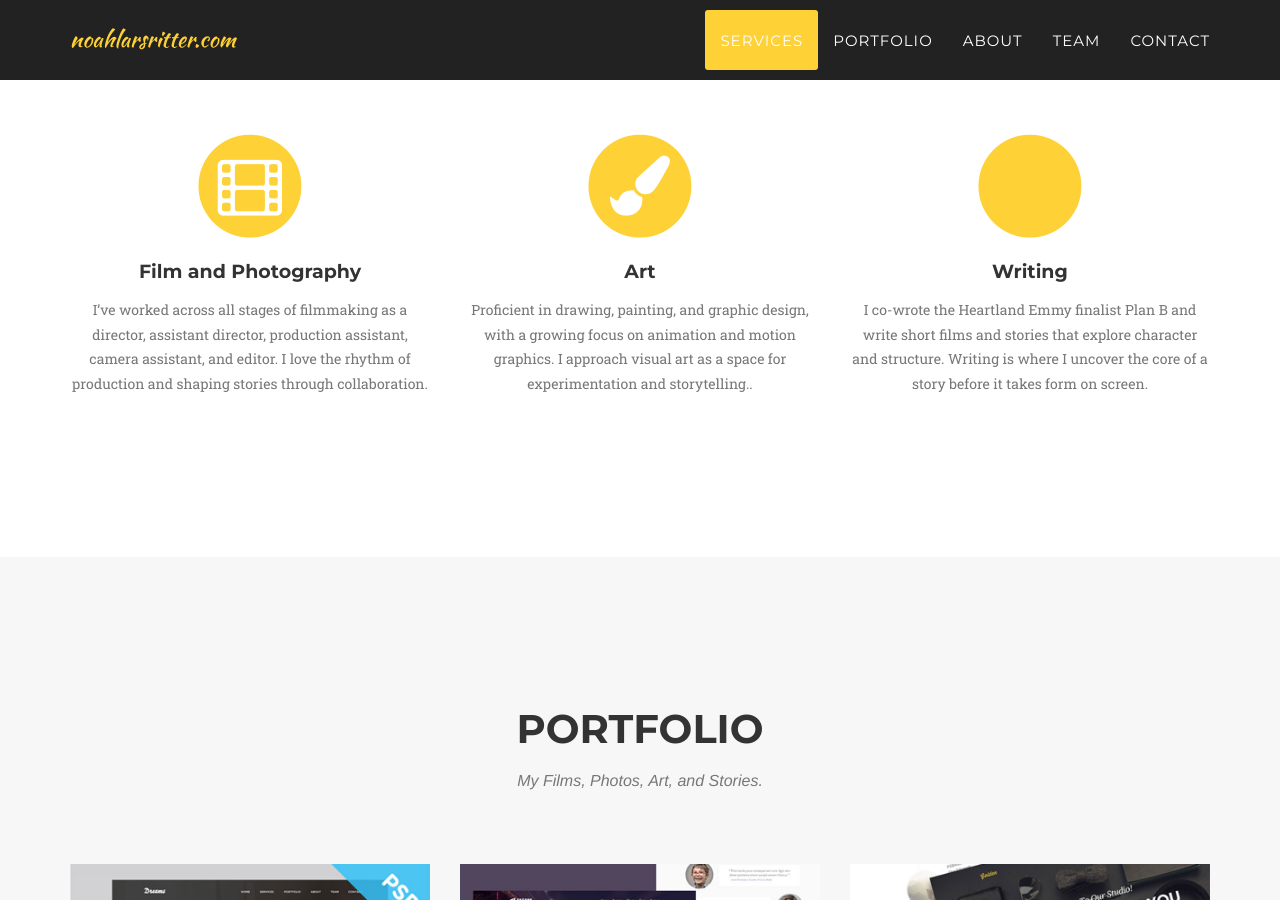
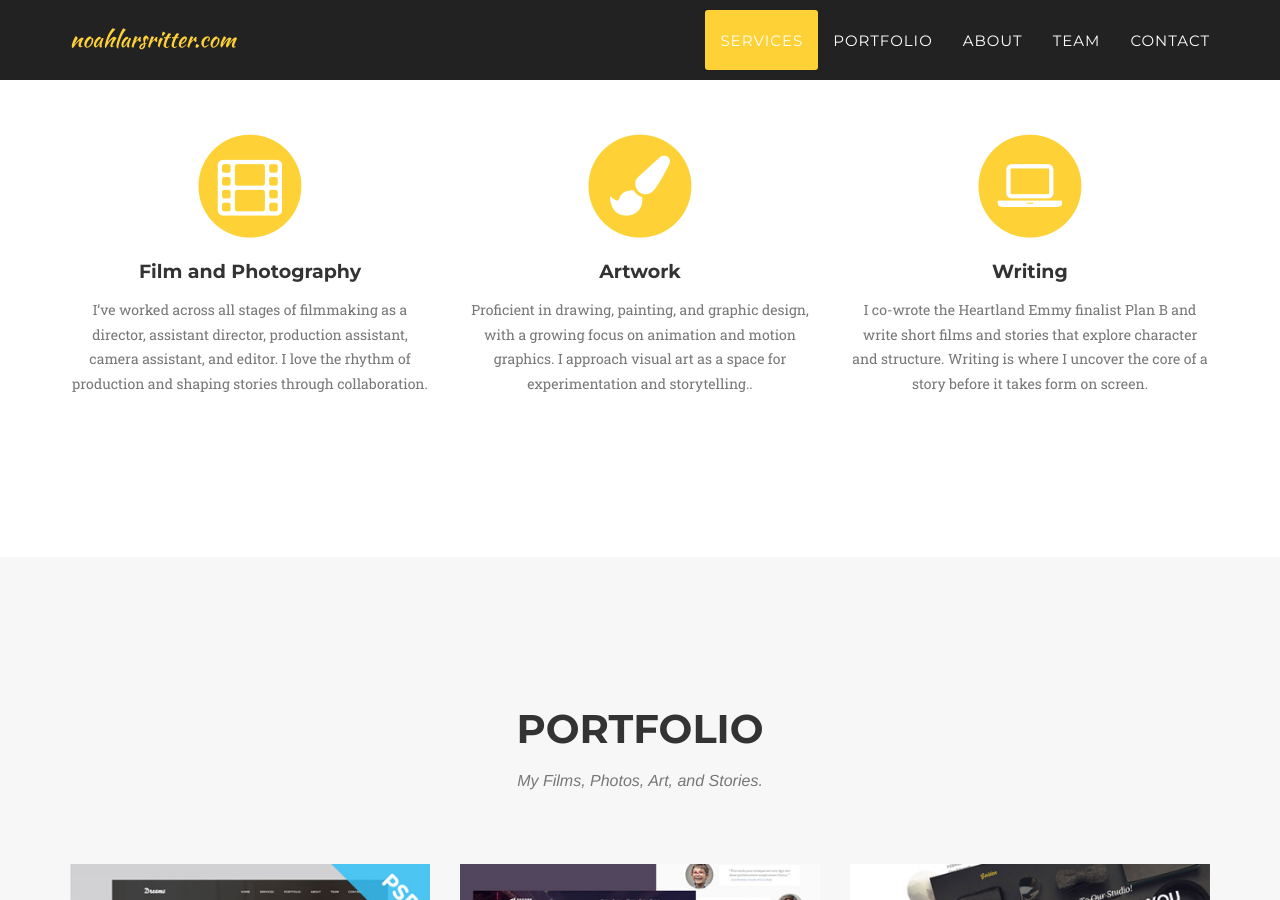
Before and after one commit to n2o2a2h/noahlarsritter.github.io, a Jekyll site: the page built from index.html, in a window 1280 px wide and 900 px high, scrolled down 1013 px. Built offline with Jekyll 4.4.1, drawn with Linux system fonts in a browser that asks for light colours; some web fonts are replaced.

Commit message:
Update services.html

```diff
--- a/_includes/services.html
+++ b/_includes/services.html
@@ -21,13 +21,13 @@
                         <i class="fa fa-circle fa-stack-2x text-primary"></i>
                         <i class="fa fa-paint-brush fa-stack-1x fa-inverse"></i>
                     </span>
-                    <h4 class="service-heading">Art</h4>
+                    <h4 class="service-heading">Artwork</h4>
                     <p class="text-muted">Proficient in drawing, painting, and graphic design, with a growing focus on animation and motion graphics. I approach visual art as a space for experimentation and storytelling..</p>
                 </div>
                 <div class="col-md-4">
                     <span class="fa-stack fa-4x">
                         <i class="fa fa-circle fa-stack-2x text-primary"></i>
-                       <i class="fa fa-pencil-alt fa-stack-1x fa-inverse"></i>
+                        <i class="fa fa-laptop fa-stack-1x fa-inverse"></i>
                     </span>
                     <h4 class="service-heading">Writing</h4>
                     <p class="text-muted">I co-wrote the Heartland Emmy finalist Plan B and write short films and stories that explore character and structure. Writing is where I uncover the core of a story before it takes form on screen.</p>
```
